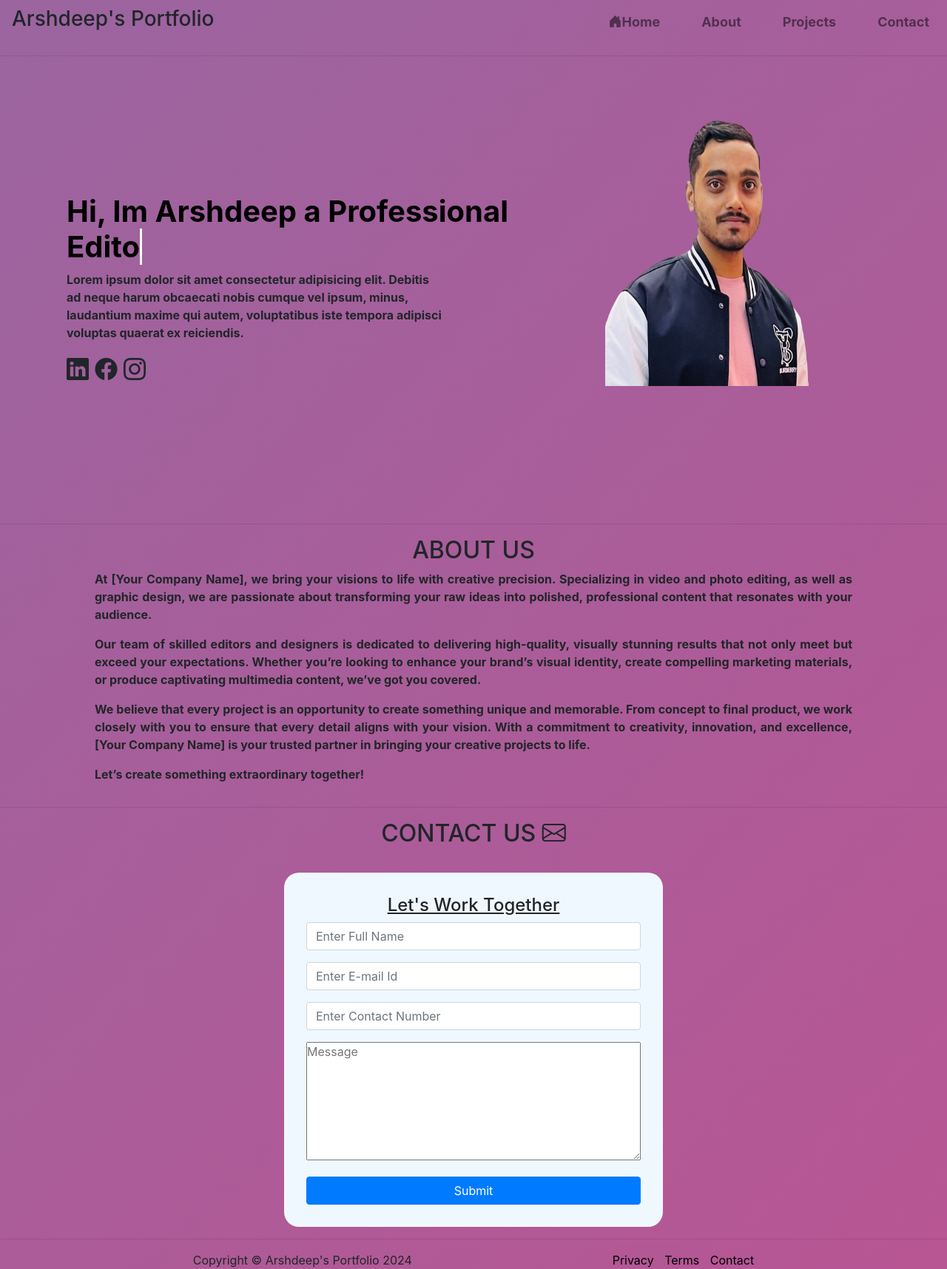
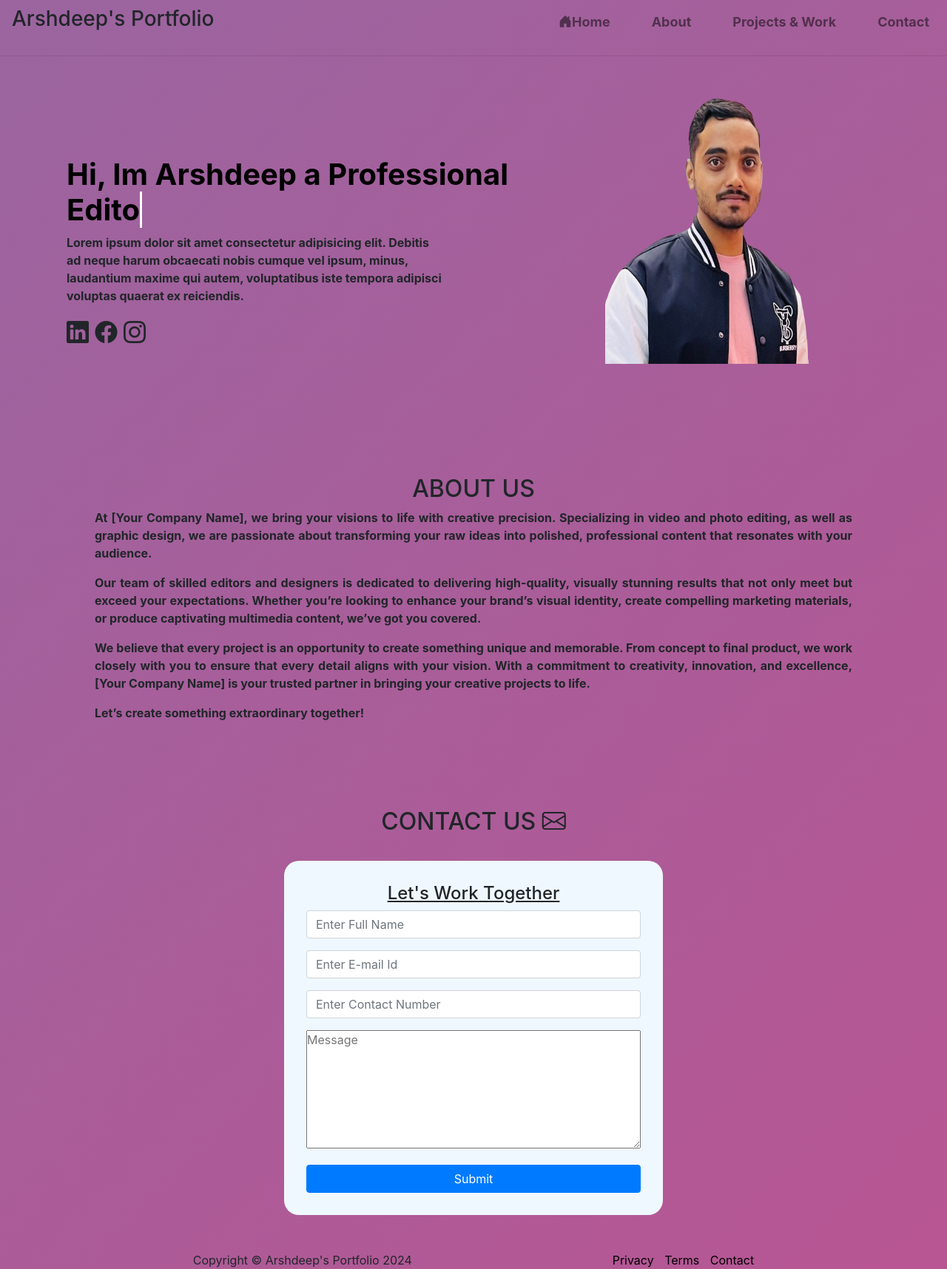
Before and after one commit to sonu8826/ArshdeepPortfolio, a website: page index.html in a window 1280 px wide. Shown: the whole page at 74% size. Drawn offline with nearby package versions, Linux system fonts and the light colour scheme.

Commit message:
Done some Styling

```diff
--- a/index.html
+++ b/index.html
@@ -49,7 +49,7 @@
                     <a class="nav-item nav-link" href="#mainSection"> <i class="bi bi-house-door-fill"></i>Home <span
                             class="sr-only">(current)</span></a>
                     <a class="nav-item nav-link" href="#aboutSection">About</a>
-                    <a class="nav-item nav-link" href="#">Projects</a>
+                    <a class="nav-item nav-link" href="#">Projects & Work</a>
                     <a class="nav-item nav-link " href="#contact-Section">Contact</a>
                 </div>
             </div>
@@ -81,7 +81,6 @@
                     alt="">
             </div>
         </div>
-        <hr>
         <div id="aboutSection">
             <div id="aboutDeatils">
                 <h2>ABOUT US</h2>
@@ -101,7 +100,6 @@
             <p>Let’s create something extraordinary together!</p>
             </div>
         </div>
-        <hr>
         <div id="contact-Section">
             <h2>CONTACT US <i class="bi bi-envelope"></i></h2>
             <div id="form-section">
@@ -126,7 +124,6 @@
 
         </div>
     </main>
-    <hr>
     <footer>
         <div id="parent-footer">
             <div class="left">
--- a/style.css
+++ b/style.css
@@ -30,7 +30,7 @@ body {
     /* max-width: 80%; */
 
     text-align: justify;
-    height: 60%;
+    height: 450px;
      #aboutDeatils{
         h2 {
             text-align: center;
@@ -65,7 +65,7 @@ body {
     justify-content: space-between;
     align-items: center;
     margin-top: 0%;
-    height: 600px;
+    height: 500px;
 }
 .imageSection{
     /* border: 2px solid black; */
@@ -74,7 +74,7 @@ body {
         width: 65%;
         height: 400px;
         /* border-radius: 50%; */
-        margin-bottom: 140px;
+        margin-bottom: 100px;
     }
 }
 .profile-section{
@@ -99,8 +99,12 @@ form {
     padding: 30px;
     margin-top: 2%;
 }
-#contact-Section h2 {
-    text-align: center;
+#contact-Section {
+    h2 {
+        text-align: center;
+    }
+    height: 600px;
+    margin-top: 50px;
 }
 #form-section {
     display: flex;
@@ -122,6 +126,9 @@ html {
     }
 }
   @media only screen and (max-width: 600px) {
+    #aboutSection{
+        height: 800px;
+    }
     #mainSection {
         flex-direction: column;
         .profile-section{
```
